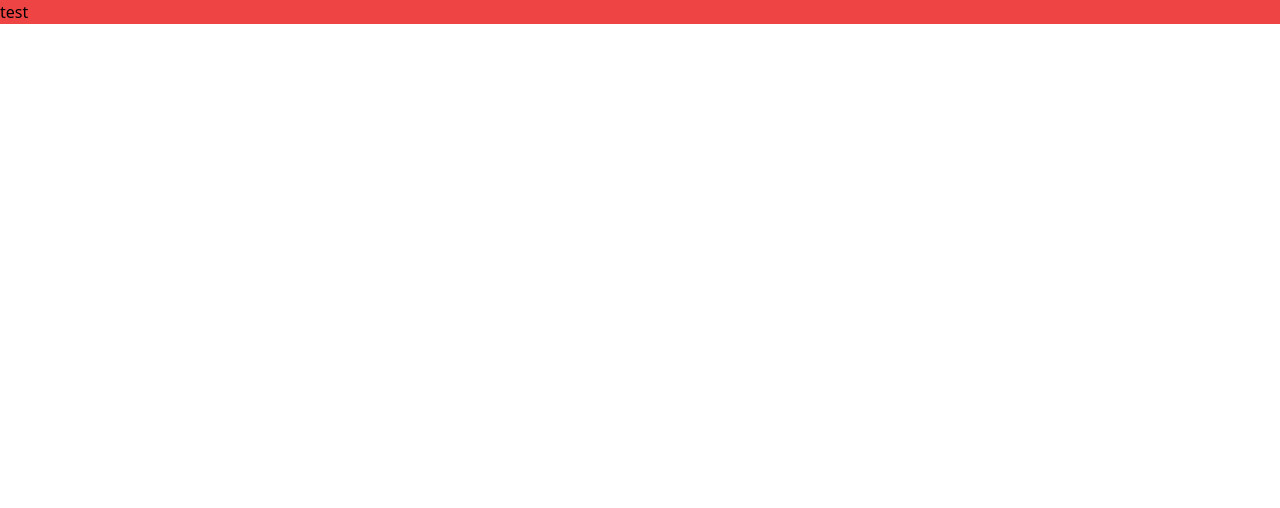
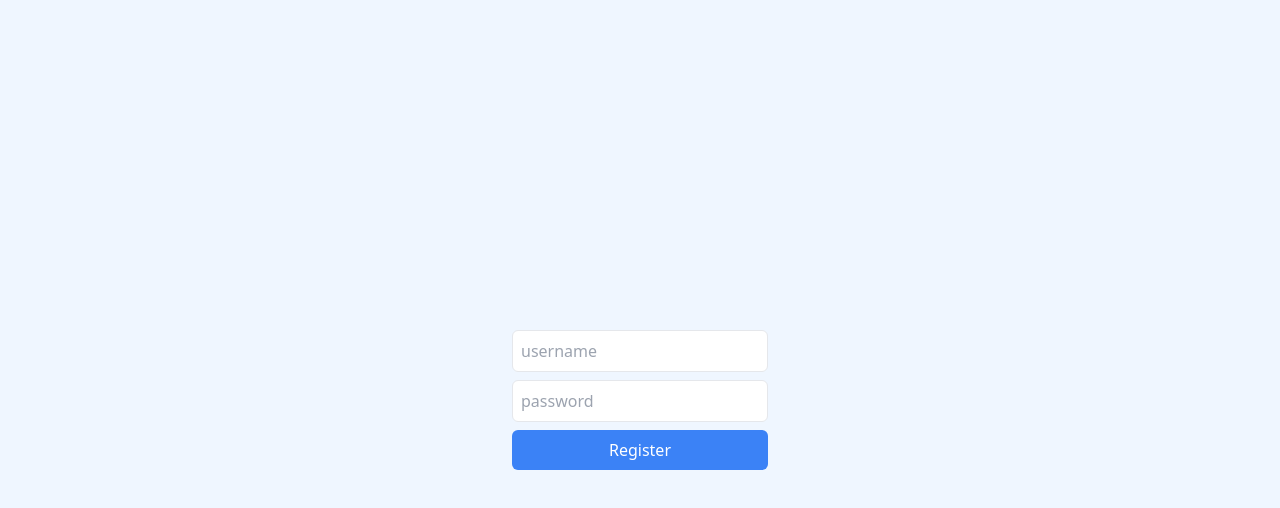
Before and after one commit to chris-cozy/Letter, a React (Vite) app in the folder client/: page / in a window 1280 px wide. Shown: the top 508 px of the page. Built offline with nearby package versions, Linux system fonts and the light colour scheme.

Commit message:
Included register page

```diff
--- a/client/src/App.jsx
+++ b/client/src/App.jsx
@@ -1,11 +1,11 @@
+import Register from "./components/auth/Register";
+
 
 function App() {
 
   return (
     <>
-      <div className='bg-red-500'>
-        test
-      </div>
+      <Register />
     </>
   )
 }
```
